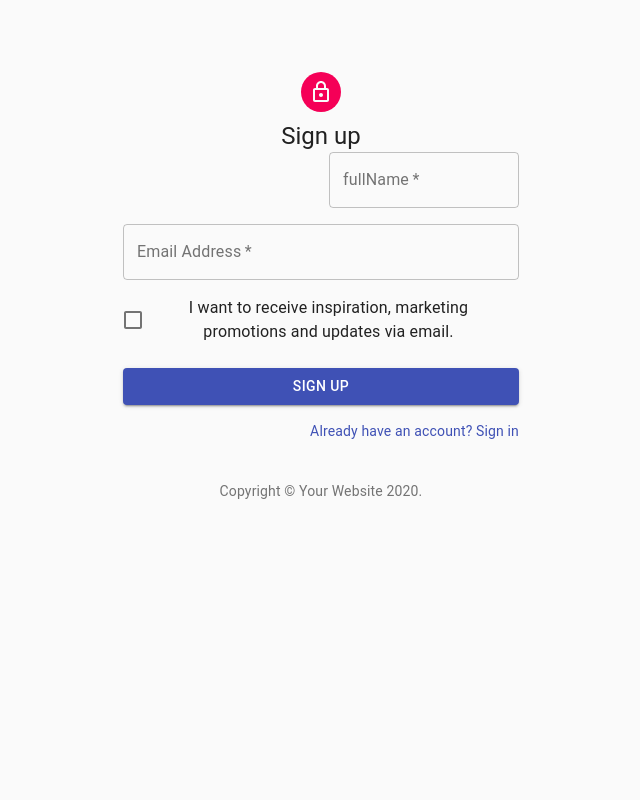
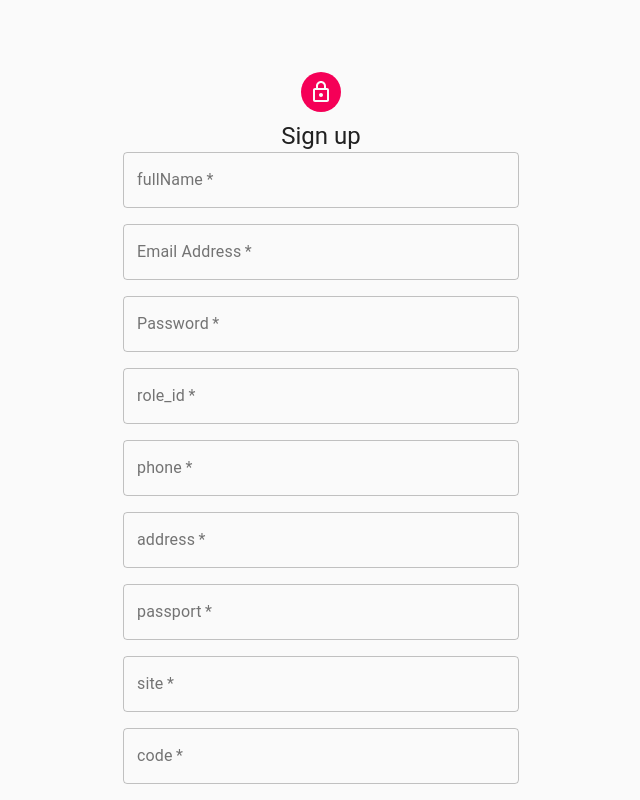
Before and after one commit to GugoGevorgyan/Live_react, a React (Create React App) app: page /register in a window 1280 px wide. Shown: the top 800 px of the page, without its empty margins (319-959 px from the left). Built offline with nearby package versions, Linux system fonts and the light colour scheme.

Commit message:
token to local storage

```diff
--- a/src/components/Login.js
+++ b/src/components/Login.js
@@ -12,6 +12,21 @@ import LockOutlinedIcon from '@material-ui/icons/LockOutlined';
 import Typography from '@material-ui/core/Typography';
 import { makeStyles } from '@material-ui/core/styles';
 import Container from '@material-ui/core/Container';
+import { useForm } from "react-hook-form";
+
+function to_login(data){
+  let formdata = new FormData;
+  formdata.append('email',data.email);
+  formdata.append('password',data.password);
+  fetch('http://127.0.0.1:8000/api/login', { method: 'POST', body: formdata })
+      .then(res => res.json())
+      .then(
+          res => {
+            localStorage.setItem('token', res.access_token);
+            localStorage.setItem('user', JSON.stringify(res.user) )
+          }
+      )
+}
 
 function Copyright() {
 
@@ -49,6 +64,9 @@ const useStyles = makeStyles((theme) => ({
 
 export default function SignIn() {
   const classes = useStyles();
+  const{register, handleSubmit} = useForm();
+  const onSubmit = data => to_login(data);
+
 
   return (
     <Container component="main" maxWidth="xs">
@@ -60,8 +78,9 @@ export default function SignIn() {
         <Typography component="h1" variant="h5">
           Sign in
         </Typography>
-        <form className={classes.form} noValidate>
+        <form className={classes.form} onSubmit={handleSubmit(onSubmit)}>
           <TextField
+            inputRef={register({ required: true })}
             variant="outlined"
             margin="normal"
             required
@@ -73,6 +92,7 @@ export default function SignIn() {
             autoFocus
           />
           <TextField
+            inputRef={register({ required: true })}
             variant="outlined"
             margin="normal"
             required
--- a/src/components/Register.js
+++ b/src/components/Register.js
@@ -16,11 +16,6 @@ import { useForm } from "react-hook-form";
 
 
 
-
-
-
-
-
 function Copyright() {
   return (
       <Typography variant="body2" color="textSecondary" align="center">
@@ -34,42 +29,26 @@ function Copyright() {
   );
 }
 
-
-function prom(data){
-  console.log(data);
+function to_register(data){
   let formdata = new FormData;
   formdata.append('fullName',data.fullName);
-  // formdata.append('phone',data.phone);
-  // formdata.append('address',data.address);
-  // formdata.append('passport',data.c);
-  // formdata.append('site',data.site);
-  // formdata.append('code',data.code);
-  // formdata.append('email',data.email);
-  // formdata.append('password',data.password);
-  // formdata.append('role_id',data.role_id);
-
-  // console.log(typeof formdata)
-  // let promis = fetch('http://127.0.0.1:8000/api/register',{
-  //   method:'get',
-  //   // method:'post',
-  //   // body: formdata,
-  // }).then((r)=>{
-  //   console.log(r)
-  //   if(r.ok){
-  //     return r;
-  //   }
-  //   throw new Error('invalid status code exav')
-  // })
-  // promis
-  //     .then(r=>{
-  //       console.log(r.text())
-  //     })
+  formdata.append('phone',data.phone);
+  formdata.append('address',data.address);
+  formdata.append('passport',data.c);
+  formdata.append('site',data.site);
+  formdata.append('code',data.code);
+  formdata.append('email',data.email);
+  formdata.append('password',data.password);
+  formdata.append('role_id',data.role_id);
   fetch('http://127.0.0.1:8000/api/register', { method: 'POST', body: formdata })
       .then(res => res.json())
-      .then(res => console.log(res + 'ggggggg'))
-
+  .then(
+      res => {
+        localStorage.setItem('token', res.access_token);
+        localStorage.setItem('user', JSON.stringify(res.user) );
+      }
+  )
 }
-
 
 const useStyles = makeStyles((theme) => ({
   paper: {
@@ -94,7 +73,7 @@ const useStyles = makeStyles((theme) => ({
 export default function SignUp() {
   const classes = useStyles();
 const{register, handleSubmit} = useForm();
-const onSubmit = data => prom(data);
+const onSubmit = data => to_register(data);
   return (
       <Container component="main" maxWidth="xs">
         <CssBaseline />
@@ -107,19 +86,9 @@ const onSubmit = data => prom(data);
           </Typography>
           <form  onSubmit={handleSubmit(onSubmit)}  >
             <Grid container spacing={2}>
-              <Grid  item xs={12} sm={6}>
-              {/*  <TextField*/}
-              {/*      autoComplete="fname"*/}
-              {/*      name="firstName"*/}
-              {/*      variant="outlined"*/}
-              {/*      required*/}
-              {/*      fullWidth*/}
-              {/*      id="firstName"*/}
-              {/*      label="First Name"*/}
-              {/*      autoFocus*/}
-              {/*  />*/}
-              </Grid>
-              <Grid  item xs={12} sm={6}>
+              <Grid  item xs={12}
+                     // sm={6}
+              >
                 <TextField
                     inputRef={register({ required: true })}
                     variant="outlined"
@@ -143,112 +112,98 @@ const onSubmit = data => prom(data);
                     autoComplete="email"
                 />
               </Grid>
-              {/*<Grid item xs={12} >*/}
-              {/*  <TextField*/}
-              {/*      inputRef={register({ required: true })}*/}
-              {/*      variant="outlined"*/}
-              {/*      required*/}
-              {/*      fullWidth*/}
-              {/*      name="password"*/}
-              {/*      label="Password"*/}
-              {/*      type="password"*/}
-              {/*      id="password"*/}
-              {/*      // autoComplete="current-password"*/}
-              {/*  />*/}
-              {/*</Grid>*/}
+              <Grid item xs={12} >
+                <TextField
+                    inputRef={register({ required: true })}
+                    variant="outlined"
+                    required
+                    fullWidth
+                    name="password"
+                    label="Password"
+                    type="password"
+                    id="password"
+                    autoComplete="current-password"
+                />
+              </Grid>
 
-              {/*<Grid item xs={12}>*/}
-              {/*  <TextField*/}
-              {/*      inputRef={register({ required: true })}*/}
-              {/*      variant="outlined"*/}
-              {/*      required*/}
-              {/*      fullWidth*/}
-              {/*      name="role_id"*/}
-              {/*      label="role_id"*/}
-              {/*      type="role_id"*/}
-              {/*      id="role_id"*/}
-              {/*      autoComplete="role_id"*/}
-              {/*  />*/}
-              {/*</Grid>*/}
-              {/*<Grid item xs={12}>*/}
-              {/*  <TextField*/}
-              {/*      inputRef={register({ required: true })}*/}
-              {/*      variant="outlined"*/}
-              {/*      required*/}
-              {/*      fullWidth*/}
-              {/*      name="phone"*/}
-              {/*      label="phone"*/}
-              {/*      type="phone"*/}
-              {/*      id="phone"*/}
-              {/*      autoComplete="phone"*/}
-              {/*  />*/}
-              {/*</Grid>*/}
-              {/*<Grid item xs={12}>*/}
-              {/*  <TextField*/}
-              {/*      inputRef={register({ required: true })}*/}
-              {/*      variant="outlined"*/}
-              {/*      required*/}
-              {/*      fullWidth*/}
-              {/*      name="address"*/}
-              {/*      label="address"*/}
-              {/*      type="address"*/}
-              {/*      id="address"*/}
-              {/*      autoComplete="address"*/}
-              {/*  />*/}
-              {/*</Grid>*/}
-              {/*<Grid item xs={12}>*/}
-              {/*  <TextField*/}
-              {/*      inputRef={register({ required: true })}*/}
-              {/*      variant="outlined"*/}
-              {/*      required*/}
-              {/*      fullWidth*/}
-              {/*      name="passport"*/}
-              {/*      label="passport"*/}
-              {/*      type="passport"*/}
-              {/*      id="passport"*/}
-              {/*      autoComplete="passport"*/}
-              {/*  />*/}
-              {/*</Grid>*/}
-              {/*<Grid item xs={12}>*/}
-              {/*  <TextField*/}
-              {/*      inputRef={register({ required: true })}*/}
-              {/*      variant="outlined"*/}
-              {/*      required*/}
-              {/*      fullWidth*/}
-              {/*      name="status"*/}
-              {/*      label="status"*/}
-              {/*      type="status"*/}
-              {/*      id="status"*/}
-              {/*      autoComplete="status"*/}
-              {/*  />*/}
-              {/*</Grid>*/}
-              {/*<Grid item xs={12}>*/}
-              {/*  <TextField*/}
-              {/*      inputRef={register({ required: true })}*/}
-              {/*      variant="outlined"*/}
-              {/*      required*/}
-              {/*      fullWidth*/}
-              {/*      name="site"*/}
-              {/*      label="site"*/}
-              {/*      type="site"*/}
-              {/*      id="site"*/}
-              {/*      autoComplete="site"*/}
-              {/*  />*/}
-              {/*</Grid>*/}
-              {/*<Grid item xs={12}>*/}
-              {/*  <TextField*/}
-              {/*      inputRef={register({ required: true })}*/}
-              {/*      variant="outlined"*/}
-              {/*      required*/}
-              {/*      fullWidth*/}
-              {/*      name="code"*/}
-              {/*      label="code"*/}
-              {/*      type="code"*/}
-              {/*      id="code"*/}
-              {/*      autoComplete="code"*/}
-              {/*  />*/}
-              {/*</Grid>*/}
-
+              <Grid item xs={12}>
+                <TextField
+                    inputRef={register({ required: true })}
+                    variant="outlined"
+                    required
+                    fullWidth
+                    name="role_id"
+                    label="role_id"
+                    type="role_id"
+                    id="role_id"
+                    autoComplete="role_id"
+                />
+              </Grid>
+              <Grid item xs={12}>
+                <TextField
+                    inputRef={register({ required: true })}
+                    variant="outlined"
+                    required
+                    fullWidth
+                    name="phone"
+                    label="phone"
+                    type="phone"
+                    id="phone"
+                    autoComplete="phone"
+                />
+              </Grid>
+              <Grid item xs={12}>
+                <TextField
+                    inputRef={register({ required: true })}
+                    variant="outlined"
+                    required
+                    fullWidth
+                    name="address"
+                    label="address"
+                    type="address"
+                    id="address"
+                    autoComplete="address"
+                />
+              </Grid>
+              <Grid item xs={12}>
+                <TextField
+                    inputRef={register({ required: true })}
+                    variant="outlined"
+                    required
+                    fullWidth
+                    name="passport"
+                    label="passport"
+                    type="passport"
+                    id="passport"
+                    autoComplete="passport"
+                />
+              </Grid>
+              <Grid item xs={12}>
+                <TextField
+                    inputRef={register({ required: true })}
+                    variant="outlined"
+                    required
+                    fullWidth
+                    name="site"
+                    label="site"
+                    type="site"
+                    id="site"
+                    autoComplete="site"
+                />
+              </Grid>
+              <Grid item xs={12}>
+                <TextField
+                    inputRef={register({ required: true })}
+                    variant="outlined"
+                    required
+                    fullWidth
+                    name="code"
+                    label="code"
+                    type="code"
+                    id="code"
+                    autoComplete="code"
+                />
+              </Grid>
               <Grid item xs={12}>
                 <FormControlLabel
                     control={<Checkbox value="allowExtraEmails" color="primary" />}
@@ -257,7 +212,6 @@ const onSubmit = data => prom(data);
               </Grid>
             </Grid>
             <Button
-                // onClick={prom}
                 type="submit"
                 fullWidth
                 variant="contained"
```
